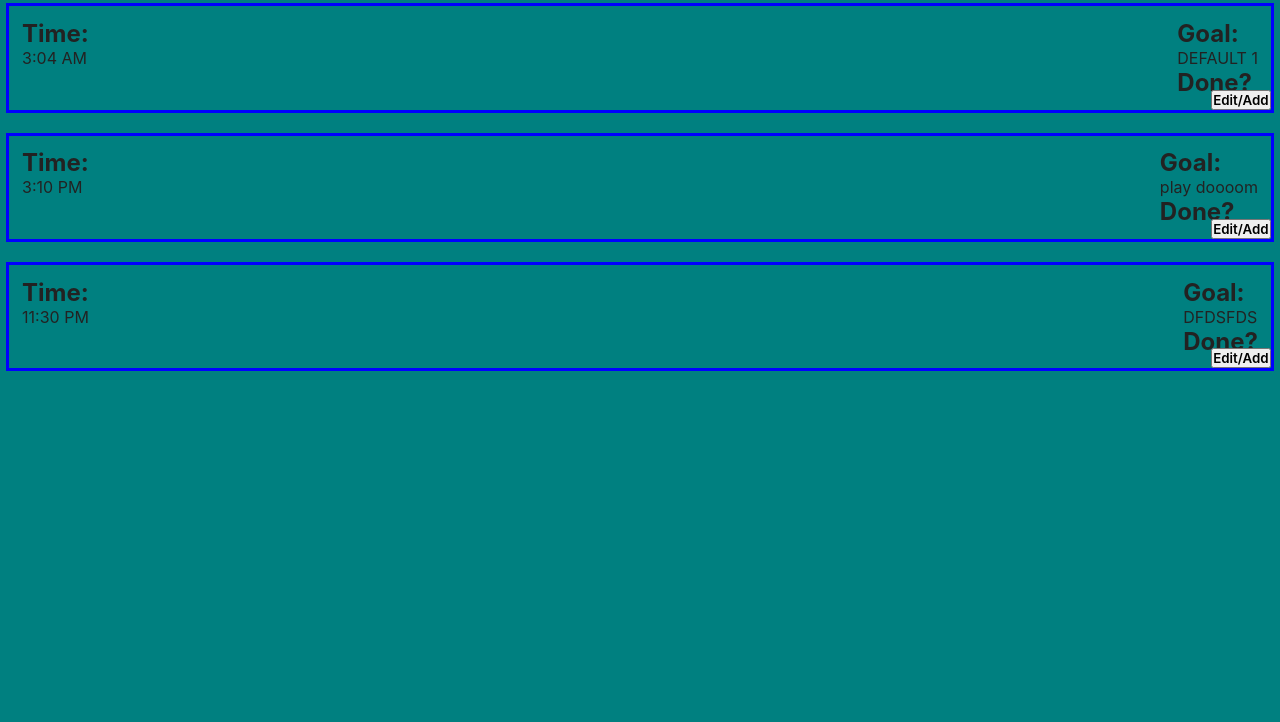
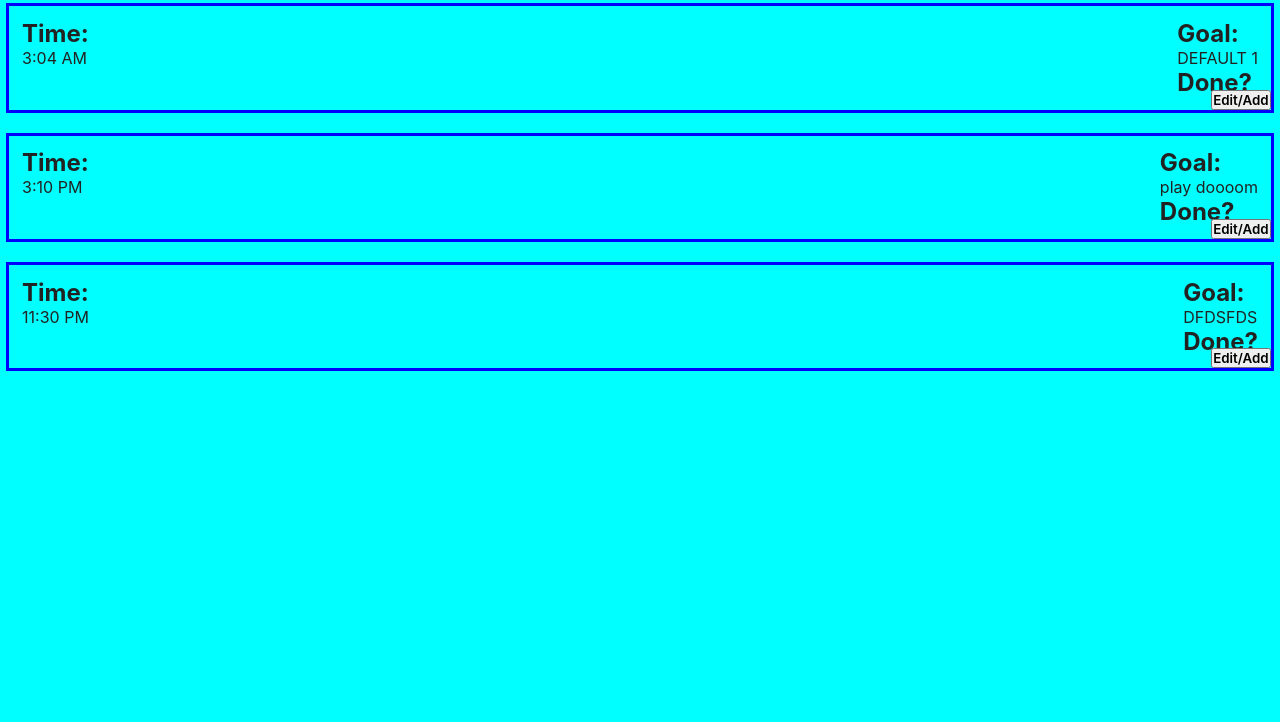
Before and after one commit to PhillipLam89/PhillipLam89.github.io, a plain HTML site: page index.html in a window 1280 px wide. Shown: the part 78-800 px from the top of the page. Drawn offline with Linux system fonts and the light colour scheme.

Commit message:
Update styles.css

```diff
--- a/styles.css
+++ b/styles.css
@@ -15,7 +15,7 @@
     color: #222;
     position: relative;
     min-height: 100dvh;
-    background-color: teal;
+    background-color: aqua;
   }
 
   .modal {
```
